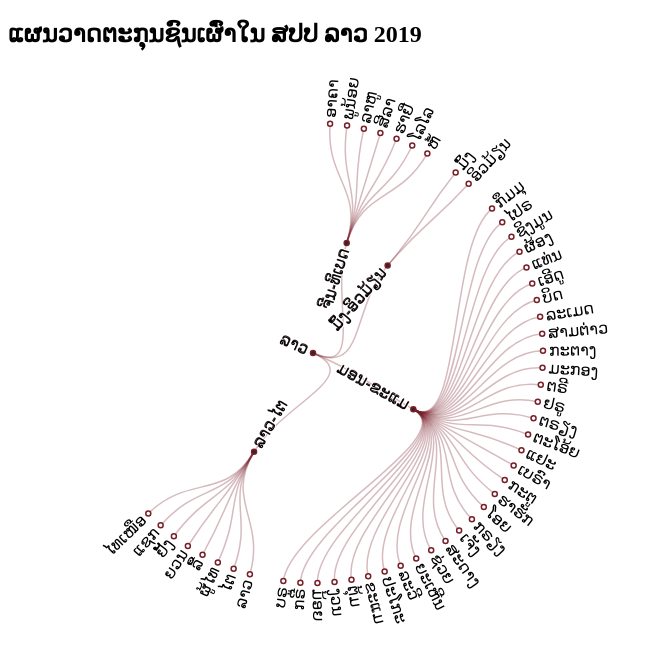
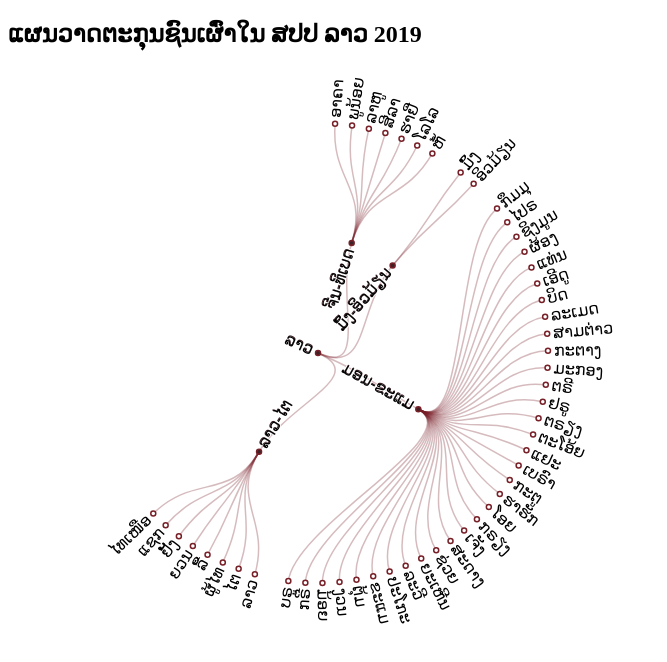
Before and after one commit to Phonephasouk/lao-ethnicity-la, a plain HTML site: page index.html in a window 1280 px wide. Shown: the whole page, without its empty margins (0-667 px from the left). Drawn offline with Linux system fonts and the light colour scheme.

Commit message:
Add files via upload

```diff
--- a/index.html
+++ b/index.html
@@ -33,7 +33,7 @@
 
 </style>
 <h2 id='nodelink_tree'>ແຜນວາດຕະກຸນຊົນເຜົ່າໃນ ສປປ ລາວ 2019</h2>
-</head><body><svg width="600" height="560"></svg>
+</head><body><svg width="610" height="560"></svg>
 <script src="js/d3.js"></script>
 <script>
 
```
